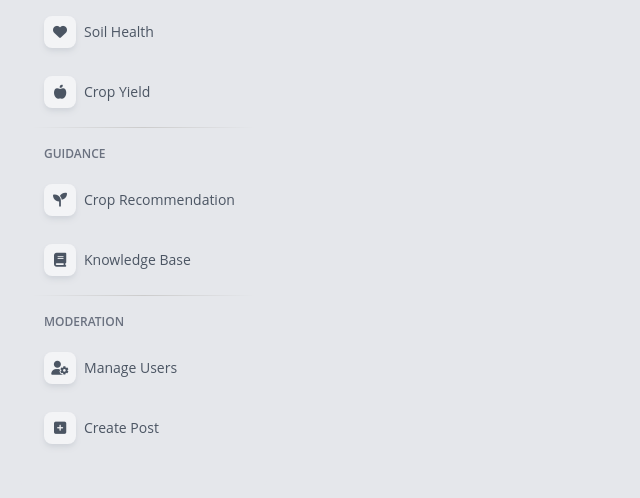
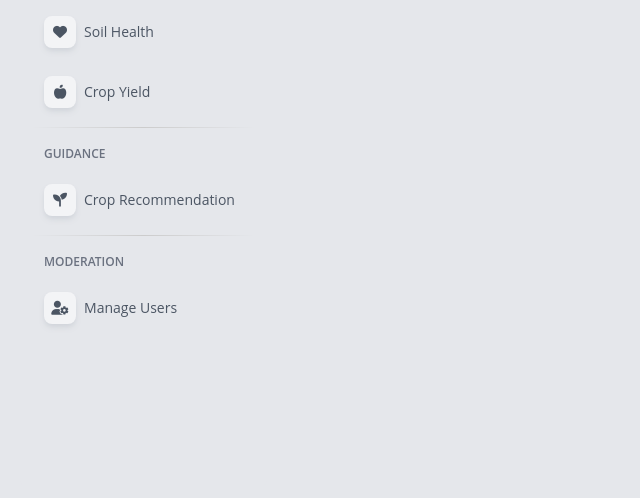
Before and after one commit to the-unheard/farmore, a Laravel app: page /plot in a window 1280 px wide. Shown: the part 420-918 px from the top of the page, without its empty margins (0-640 px from the left). Run offline with Laravel 12, Linux system fonts and the light colour scheme; a user stored in the database is signed in; data comes from the database, SQL or seed files in the repository; data that the repository does not hold is empty; style sheets or scripts are compiled from the project's sources; parts of the project's set-up code (start-up, migrations or seed data) failed here and were passed over; some libraries are stand-ins or nearby versions.

Commit message:
Hides unnecessary nav bar items

```diff
--- a/resources/views/components/navbar.blade.php
+++ b/resources/views/components/navbar.blade.php
@@ -22,13 +22,13 @@
         <div class="space-y-3 pb-3 gradient-border-bottom">
             <label class="px-3 text-xs text-gray-500 uppercase font-semibold">Guidance</label>
             <x-navbar-links href="/crop-recommendation" icon="fa-seedling">Crop Recommendation</x-navbar-links>
-            <x-navbar-links href="/test" icon="fa-book">Knowledge Base</x-navbar-links>
+{{--            <x-navbar-links href="/test" icon="fa-book">Knowledge Base</x-navbar-links>--}}
         </div>
         @role('admin')
             <div class="space-y-3 ">
                 <label class="px-3 text-xs text-gray-500 uppercase font-semibold">Moderation</label>
                 <x-navbar-links href="#" icon="fa-user-gear">Manage Users</x-navbar-links>
-                <x-navbar-links href="#" icon="fa-square-plus">Create Post</x-navbar-links>
+{{--                <x-navbar-links href="#" icon="fa-square-plus">Create Post</x-navbar-links>--}}
             </div>
         @endrole
     </nav>
```
